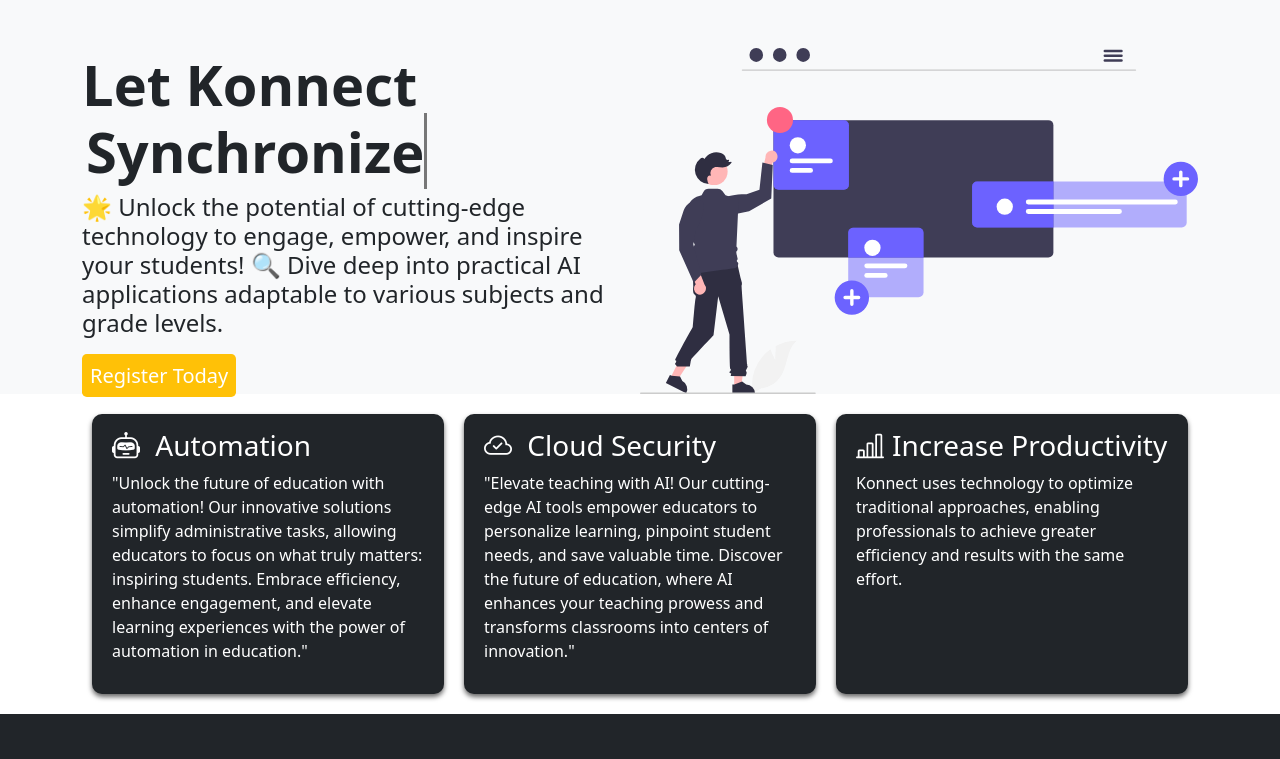
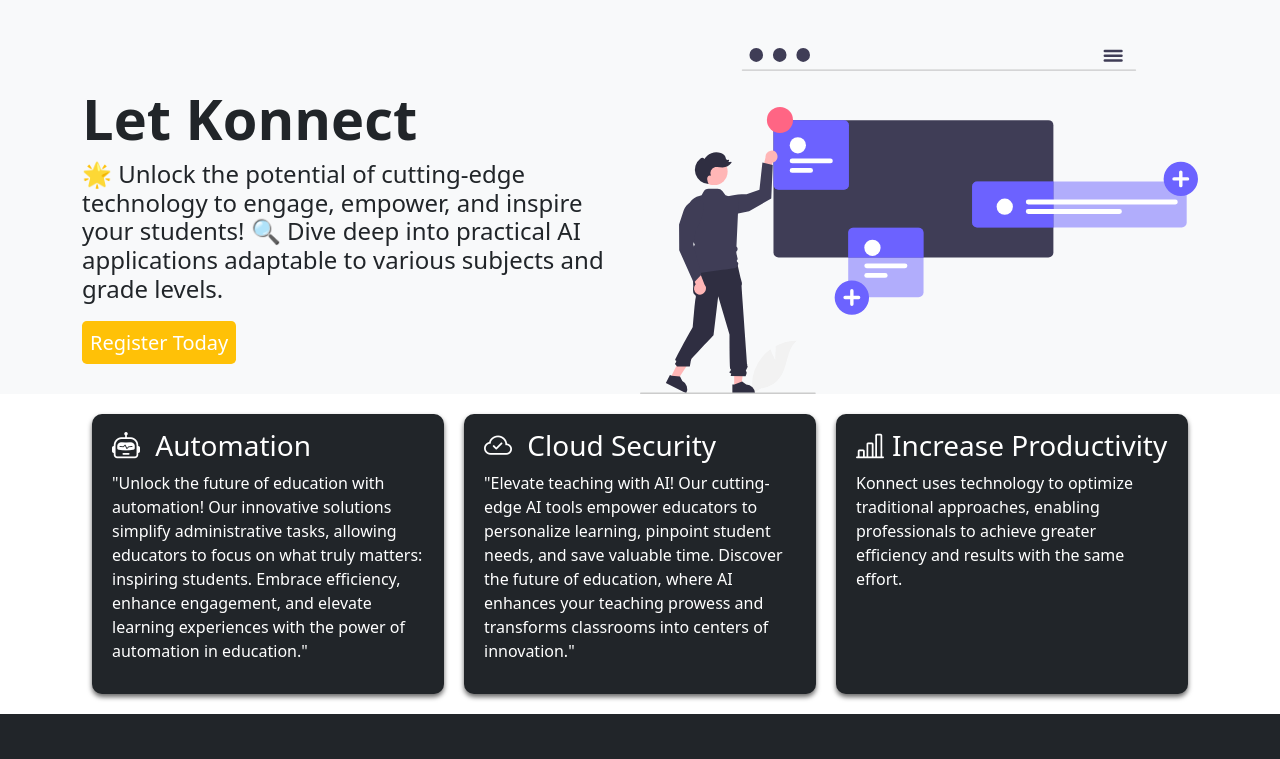
Before and after one commit to JayTee3/workshop, a plain HTML site: page index.html in a window 1280 px wide. Shown: the top 759 px of the page. Drawn offline with nearby package versions, Linux system fonts and the light colour scheme; a script that the page names is missing.

Commit message:
brand colour updated and messaging

```diff
--- a/index.html
+++ b/index.html
@@ -16,8 +16,9 @@
         <div class="container">
             <div class="d-sm-flex align-items-center justify-content-between">
                 <div>
-                    <h1 class="fw-bold">Let Konnect <span class="txt-type ms-1" style="color:warning" data-wait="3000" data-words='["Synchronize", "Organize", "Automate"]'></span>
-                    </h1>
+                    <!-- <h1 class="fw-bold">Let Konnect <span class="txt-type ms-1" style="color:warning" data-wait="3000" data-words='["Synchronize", "Organize", "Automate"]'></span> -->
+                    <h1 class="fw-bold">Let Konnect</h1>
+
                     <h4 class="fw-normal mb-4">🌟 Unlock the potential of cutting-edge technology to engage, empower, and inspire your students!
                       🔍 Dive deep into practical AI applications adaptable to various subjects and grade levels.
                     </h4>
```
